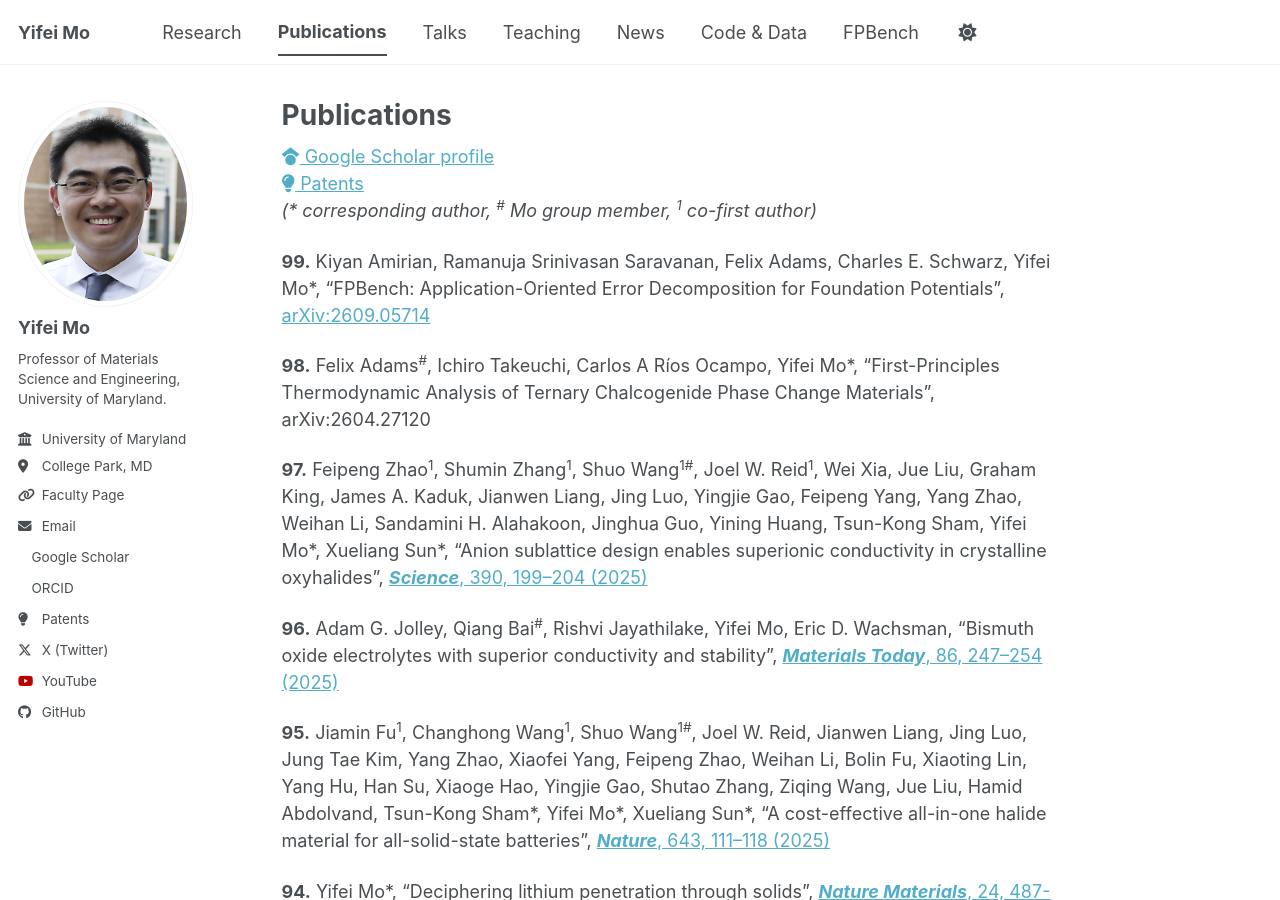
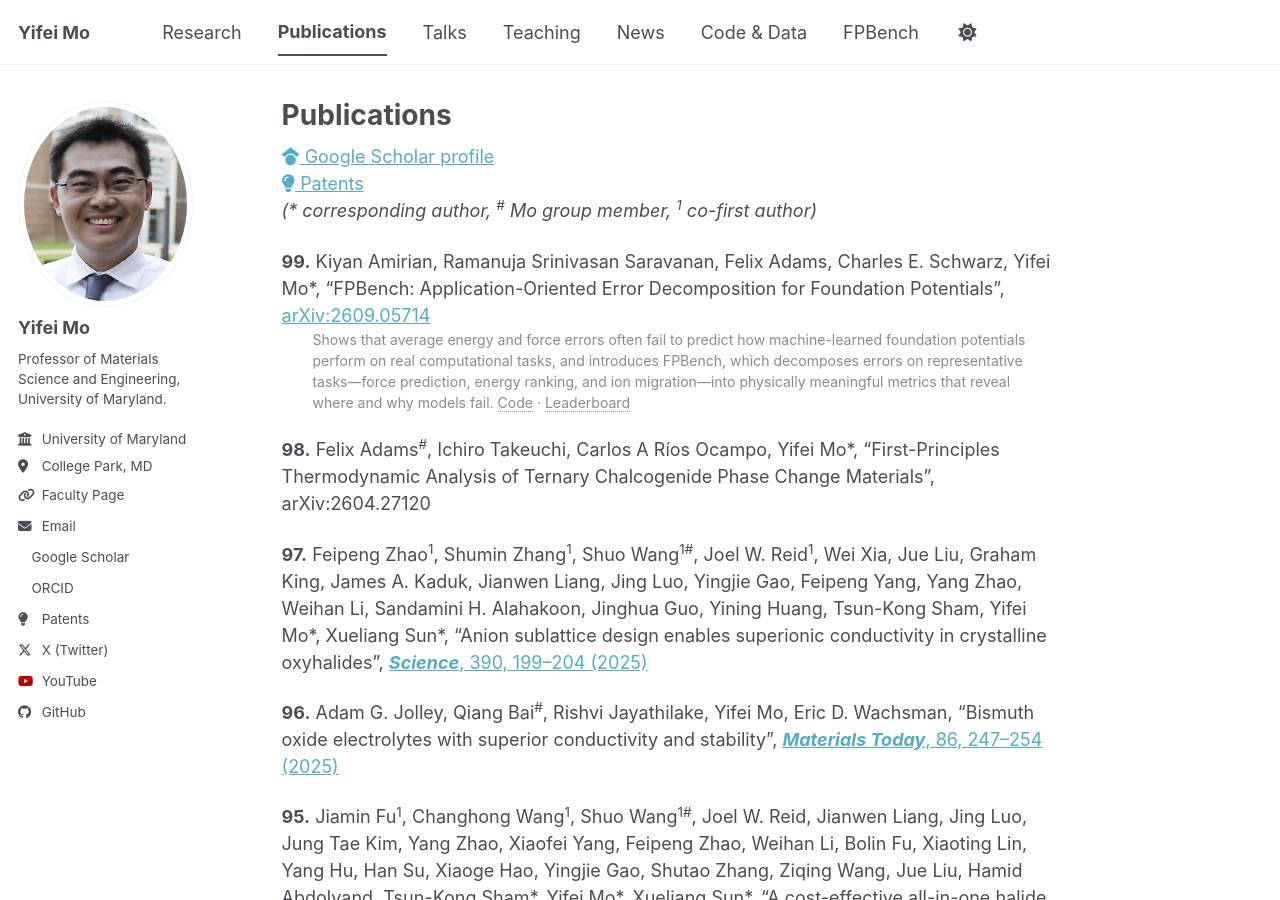
Before and after one commit to yifeimo/yifeimo.github.io, a Jekyll site: the page built from _pages/publications.md, in a window 1280 px wide and 900 px high. Built offline with Jekyll 4.4.1, drawn with Linux system fonts in a browser that asks for light colours; a style sheet for code colours, icons or effects is not loaded.

Commit message:
Add description and links to FPBench entry (99)
Co-Authored-By: Claude Sonnet 5 <noreply@anthropic.com>

```diff
--- a/_pages/publications.md
+++ b/_pages/publications.md
@@ -14,6 +14,7 @@ author_profile: true
 *(\* corresponding author, <sup>#</sup> Mo group member, <sup>1</sup> co-first author)*
 
 **99.** Kiyan Amirian, Ramanuja Srinivasan Saravanan, Felix Adams, Charles E. Schwarz, Yifei Mo\*, "FPBench: Application-Oriented Error Decomposition for Foundation Potentials", [arXiv:2609.05714](https://arxiv.org/abs/2609.05714)
+<br><span class="citation" style="display: block; margin-left: 2.2em;">Shows that average energy and force errors often fail to predict how machine-learned foundation potentials perform on real computational tasks, and introduces FPBench, which decomposes errors on representative tasks—force prediction, energy ranking, and ion migration—into physically meaningful metrics that reveal where and why models fail. [Code](https://github.com/mogroupumd/FPBench) · [Leaderboard](https://mogroupumd.github.io/FPBench/)</span>
 
 **98.** Felix Adams<sup>#</sup>, Ichiro Takeuchi, Carlos A Ríos Ocampo, Yifei Mo\*, "First-Principles Thermodynamic Analysis of Ternary Chalcogenide Phase Change Materials", arXiv:2604.27120
 
```
